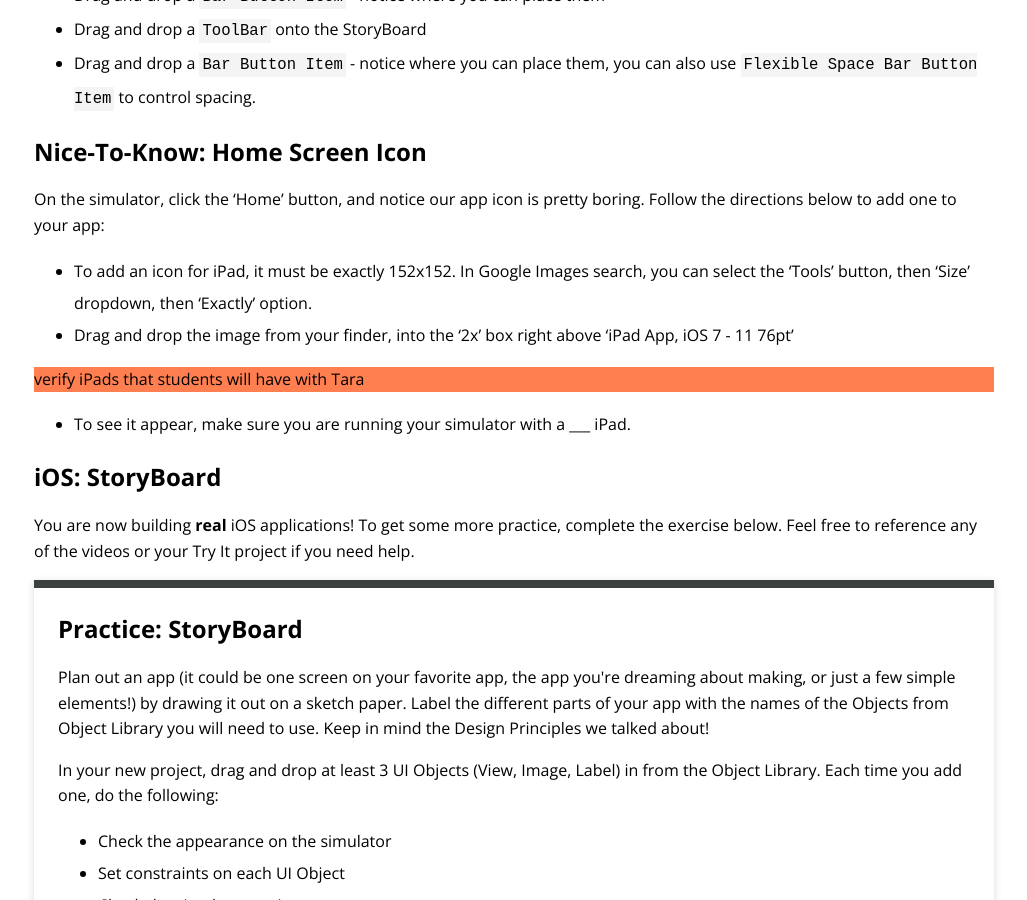
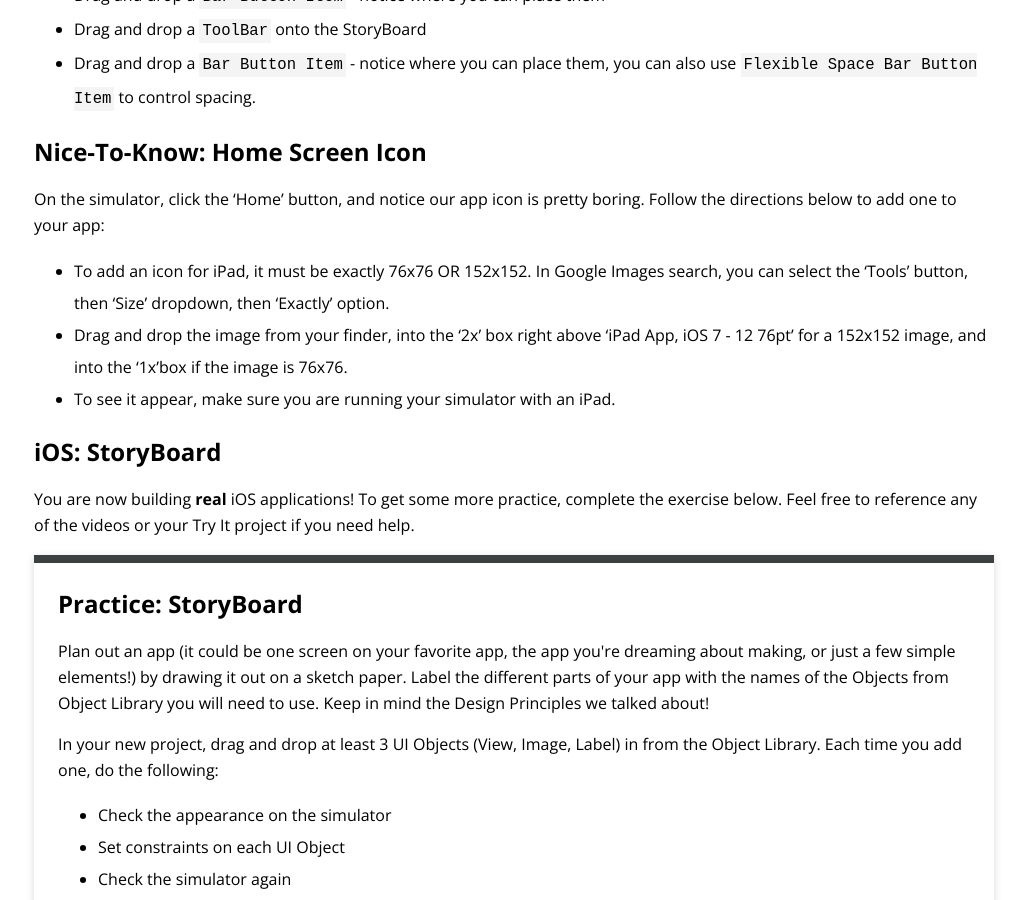
Before and after one commit to ameseee/kwk-curriculum-site, a Jekyll site: the page built from swift-ios/lessons/storyboard/index.md, in a window 1280 px wide and 900 px high, scrolled down 3516 px. Shown: the whole window, without its empty margins (126-1153 px from the left). Built offline with Jekyll 4.4.1, drawn with Linux system fonts in a browser that asks for light colours; nearby versions of some CDN libraries.

Commit message:
Update directions for Home Screen icon

```diff
--- a/swift-ios/lessons/storyboard/index.md
+++ b/swift-ios/lessons/storyboard/index.md
@@ -62,10 +62,9 @@ The `Nav Bar` and `Tool Bar` are components of most apps we use on our phones. F
 
 On the simulator, click the 'Home' button, and notice our app icon is pretty boring. Follow the directions below to add one to your app:
 
-* To add an icon for iPad, it must be exactly 152x152. In Google Images search, you can select the 'Tools' button, then 'Size' dropdown, then 'Exactly' option.
-* Drag and drop the image from your finder, into the '2x' box right above 'iPad App, iOS 7 - 11 76pt'
-<p class="to-do">verify iPads that students will have with Tara</p>
-* To see it appear, make sure you are running your simulator with a ___ iPad.
+* To add an icon for iPad, it must be exactly 76x76 OR 152x152. In Google Images search, you can select the 'Tools' button, then 'Size' dropdown, then 'Exactly' option.
+* Drag and drop the image from your finder, into the '2x' box right above 'iPad App, iOS 7 - 12 76pt' for a 152x152 image, and into the '1x'box if the image is 76x76.
+* To see it appear, make sure you are running your simulator with an iPad.
 
 ## iOS: StoryBoard
 
```
